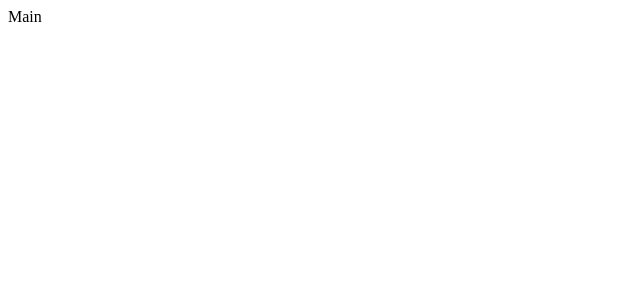
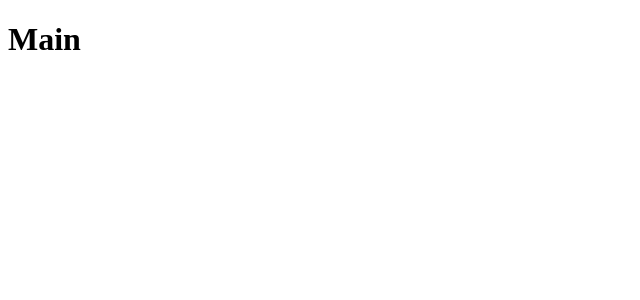
Before and after one commit to ejkim000/cryptoprices, a React (Vite) app: page / in a window 1280 px wide. Shown: the top 300 px of the page, without its empty margins (0-640 px from the left). Built offline with nearby package versions, Linux system fonts and the light colour scheme.

Commit message:
add Nav & Link

```diff
--- a/src/pages/Main.jsx
+++ b/src/pages/Main.jsx
@@ -2,7 +2,9 @@
 
 function Main() {
   return (
-    <div>Main</div>
+    <div>
+        <h1>Main</h1>
+    </div>
   )
 }
 
```
Also changed, not shown: src/components/Nav.jsx (added, +16 -0 lines).
